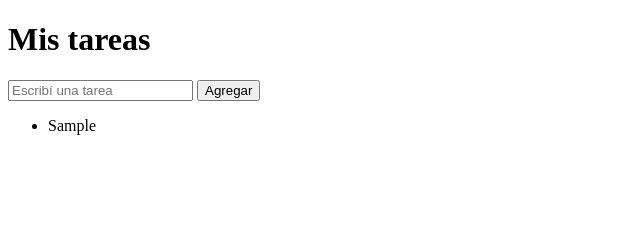
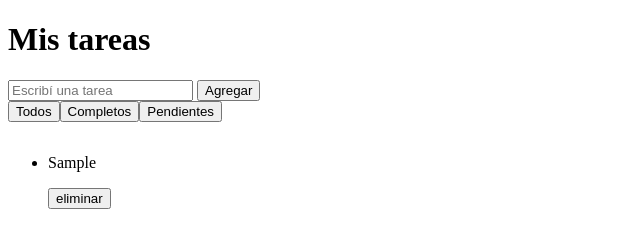
Before and after one commit to matiasmirandamedina/To-Do-List, a plain HTML site: page index.html in a window 1280 px wide. Both pictures are taken after typing "Sample" into the empty fields and a click on the button "Agregar". Shown: the whole page, without its empty margins (0-640 px from the left). Drawn offline with Linux system fonts and the light colour scheme.

Commit message:
Versión 2. Agrego filtros. Falta aún

```diff
--- a/index.html
+++ b/index.html
@@ -15,6 +15,12 @@
     <input type="text" id="taskInput" placeholder="Escribí una tarea">
     <button id="addBtn">Agregar</button>
 
+    <div id="buttons">
+        <button id="allBtn">Todos</button>
+        <button id="completedBtn">Completos</button>
+        <button id="pendingBtn">Pendientes</button>
+    </div>
+
     <div class="tasks">
         <ul id="taskList"></ul>
     </div>
--- a/script.js
+++ b/script.js
@@ -1,10 +1,16 @@
 let tasks = [];
 
 const input = document.getElementById("taskInput");
-const button = document.getElementById("addBtn");
+const btn = document.getElementById("addBtn");
 const list = document.getElementById("taskList");
 
-// button.addEventListener("click", function() {
+const allBtn = document.getElementById("allBtn");
+const completedBtn = document.getElementById("completedBtn");
+const pendingBtn = document.getElementById("pendingBtn");
+
+let filter = "all";
+
+// btn.addEventListener("click", function() {
 //     console.log(input.value);
 // });
 
@@ -16,7 +22,7 @@ if (savedTasks) {
     renderTasks();
 }
 
-button.addEventListener("click", function () {
+btn.addEventListener("click", function () {
     const text = input.value.trim();
 
     if (text === "") return;
@@ -29,29 +35,65 @@ button.addEventListener("click", function () {
 
     tasks.push(newTask);
 
-    localStorage.setItem("tasks", JSON.stringify(tasks));
-
-    renderTasks();
+    saveAndRenderTasks();
 
     input.value = "";
 });
 
+allBtn.addEventListener("click", function () {
+    filter = "all";
+
+    renderTasks();
+});
+
+completedBtn.addEventListener("click", function () {
+    filter = "completed";
+
+    renderTasks();
+});
+
+pendingBtn.addEventListener("click", function () {
+    filter = "pending";
+
+    renderTasks();
+});
+
 
 function renderTasks() {
+    let filteredTasks = tasks;
+
     list.innerHTML = "";
 
-    tasks.forEach(function (task) {
+    if (filter === "completed") {
+        filteredTasks = tasks.filter(task => task.completed);
+    } else if (filter === "pending") {
+        filteredTasks = tasks.filter(task => !task.completed);
+    }
+
+    filteredTasks.forEach(function (task) {
         const li = document.createElement("li");
+        const p = document.createElement("p");
+        const button = document.createElement("button");
 
-        li.textContent = task.text;
+        p.textContent = task.text;
 
-        if (task.completed)
+        button.textContent = "eliminar";
+
+        li.appendChild(p);
+        li.appendChild(button)
+
+        if (task.completed) {
             li.classList.add('lined-through');
-        else
+        } else {
             li.classList.remove('lined-through');
+        }
 
-        li.addEventListener("click", function () {
+        p.addEventListener("click", function () {
             changeTask(task.id);
+        });
+
+        button.addEventListener("click", function () {
+            removeTask(task.id);
         });
 
         list.appendChild(li);
@@ -61,17 +103,19 @@ function renderTasks() {
 function removeTask(id) {
     tasks = tasks.filter(task => task.id !== id);
 
+    saveAndRenderTasks();
+}
+
+function changeTask(id) {
+    const changedTask = tasks.find(task => task.id == id);
+
+    changedTask.completed = !changedTask.completed
+
+    saveAndRenderTasks();
+}
+
+function saveAndRenderTasks() {
     localStorage.setItem("tasks", JSON.stringify(tasks));
 
     renderTasks();
 }
-
-function changeTask(id) {
-    var changedTask = tasks.find(task => task.id == id);
-
-    changedTask.completed = !changedTask.completed
-
-    localStorage.setItem("tasks", JSON.stringify(tasks));
-
-    renderTasks();
-}
--- a/style.css
+++ b/style.css
@@ -1,7 +1,16 @@
 .tasks {
     width: 33%;
+}
+
+.tasks #taskList {
+    display: flex;
+    flex-direction: column;
 }
 
 .lined-through {
     text-decoration: line-through;
 }
+
+#buttons {
+    display: flex;
+}
```
